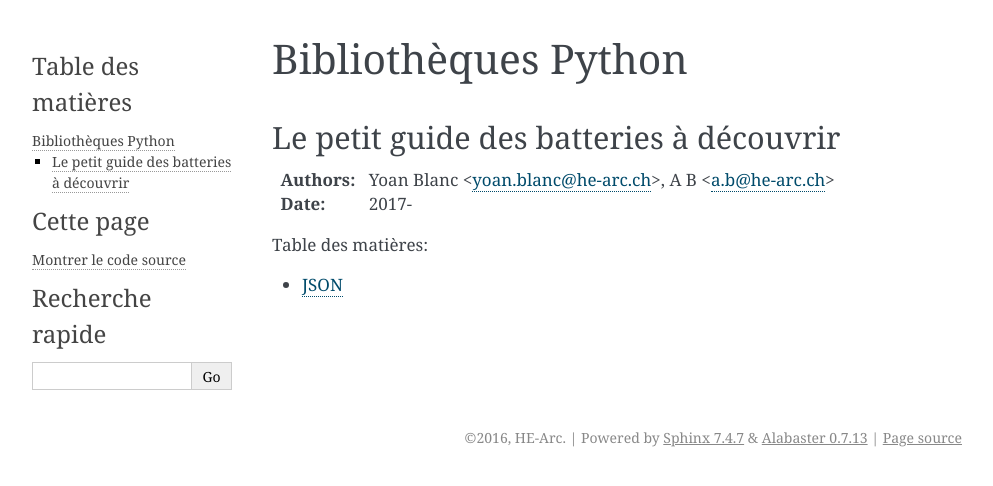
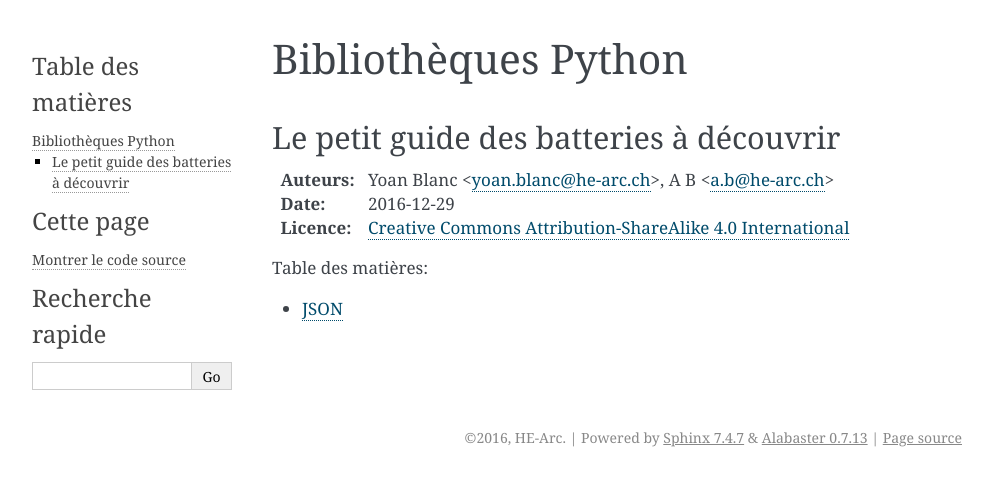
Before and after one commit to HE-Arc/livre-python, a Sphinx documentation site: the page built from source/index.rst, in a window 1280 px wide. Shown: the top 486 px of the page, without its empty margins (148-1141 px from the left). Built offline with Sphinx 7.4.7, drawn with Linux system fonts in a browser that asks for light colours; pages that are not in the unit, such as notebooks, are missing from menus.

Commit message:
Ajout de la licence Creative Commons.

```diff
--- a/source/index.rst
+++ b/source/index.rst
@@ -6,9 +6,11 @@
  Le petit guide des batteries à découvrir
 ------------------------------------------
 
-:Authors: Yoan Blanc <yoan.blanc@he-arc.ch>,
+:Auteurs: Yoan Blanc <yoan.blanc@he-arc.ch>,
           A B <a.b@he-arc.ch>
-:Date: 2017-
+:Date: 2016-12-29
+:Licence: `Creative Commons Attribution-ShareAlike 4.0 International
+          <https://creativecommons.org/licenses/by-sa/4.0/legalcode>`_
 
 
 .. toctree::
```
Also changed, not shown: README.rst (+10 -1 lines).
